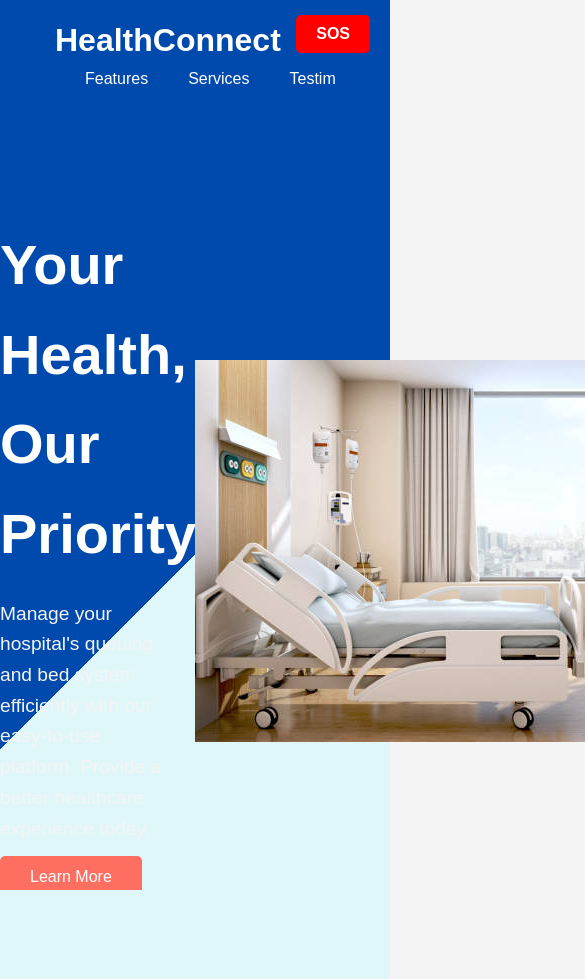
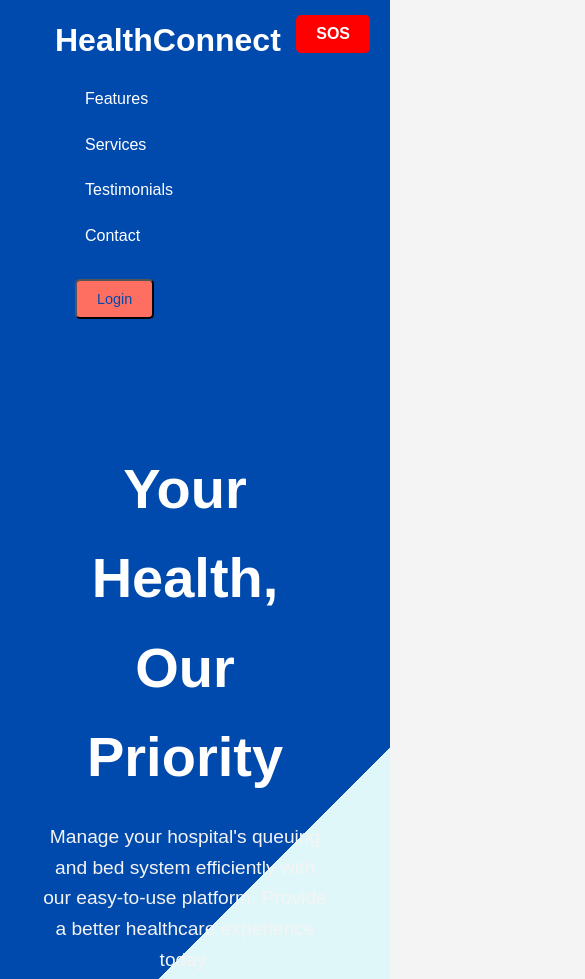
Before and after one commit to utkarsh479/healthconnect, a website: page index.html in a window 390 px wide. Shown: the top 979 px of the page, 585 px wide, since content can reach past the window. Drawn offline with Linux system fonts and the light colour scheme; no server answers.

Commit message:
Update index.html

```diff
--- a/index.html
+++ b/index.html
@@ -8,6 +8,101 @@
     <meta name="viewport" content="width=device-width, initial-scale=1.0">
     <title>Hospital Queuing and Bed Management System</title>
     <style>
+        /* Responsive styles */
+@media (max-width: 1024px) {
+    .container {
+        width: 90%;
+    }
+
+    .hero {
+        flex-direction: column;
+        padding: 60px 20px;
+        text-align: center;
+    }
+
+    .hero-content {
+        padding-right: 0;
+    }
+
+    .hero-image {
+        width: 100%;
+        margin-top: 30px;
+    }
+
+    .services-content {
+        flex-direction: column;
+        text-align: center;
+    }
+
+    .services-content img {
+        width: 100%;
+        margin-top: 20px;
+    }
+}
+
+@media (max-width: 768px) {
+    .navbar {
+        flex-direction: column;
+        align-items: flex-start;
+    }
+
+    .nav-links {
+        flex-direction: column;
+        width: 100%;
+        margin-top: 10px;
+    }
+
+    .nav-links li {
+        margin: 10px 0;
+    }
+
+    .btn-login {
+        margin-top: 10px;
+    }
+
+    .feature-cards, .testimonial-cards {
+        flex-direction: column;
+        align-items: center;
+    }
+
+    .card, .testimonial {
+        width: 90% !important;
+    }
+
+    .modal-content {
+        width: 90%;
+    }
+
+    .sos-button {
+        padding: 10px 20px;
+        font-size: 1rem;
+    }
+}
+
+@media (max-width: 480px) {
+    .hero-content h1 {
+        font-size: 2.2rem;
+    }
+
+    .hero-content p,
+    .services-content p {
+        font-size: 1rem;
+    }
+
+    .btn-primary, .btn-login {
+        font-size: 0.9rem;
+        padding: 10px 20px;
+    }
+
+    .testimonial h4, .card h3 {
+        font-size: 1rem;
+    }
+
+    .testimonial p, .card p {
+        font-size: 0.9rem;
+    }
+}
+
 
         * {
             margin: 0;
```
